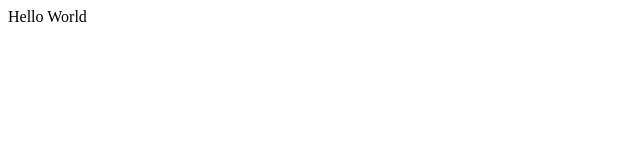
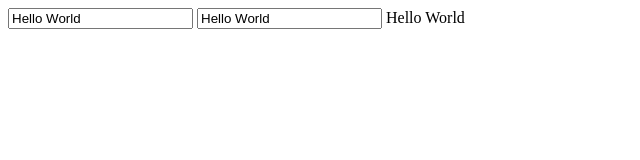
Before and after one commit to michaelvassilyevmvc/vue, a plain HTML site: page index.html in a window 1280 px wide. Shown: the whole page, without its empty margins (0-640 px from the left). Drawn offline with nearby package versions, Linux system fonts and the light colour scheme.

Commit message:
Add v-model to input element

```diff
--- a/index.html
+++ b/index.html
@@ -8,6 +8,8 @@
 </head>
 <body>
     <div id="app">
+        <input v-model="message">
+        <input v-bind:value="message" v-on:input="message = $event.target.value">
 {{ message }}
     </div>
     <script src="https://cdn.jsdelivr.net/npm/vue/dist/vue.js"></script>
```
